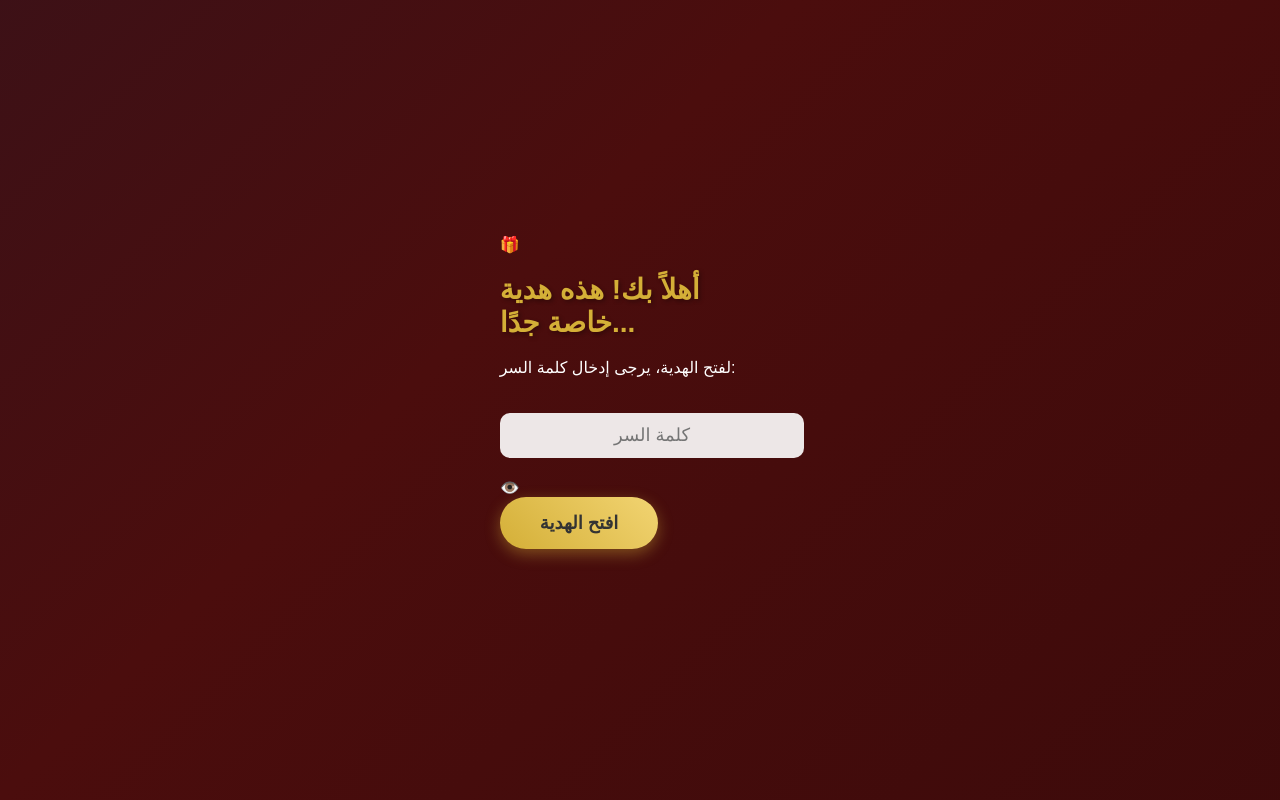
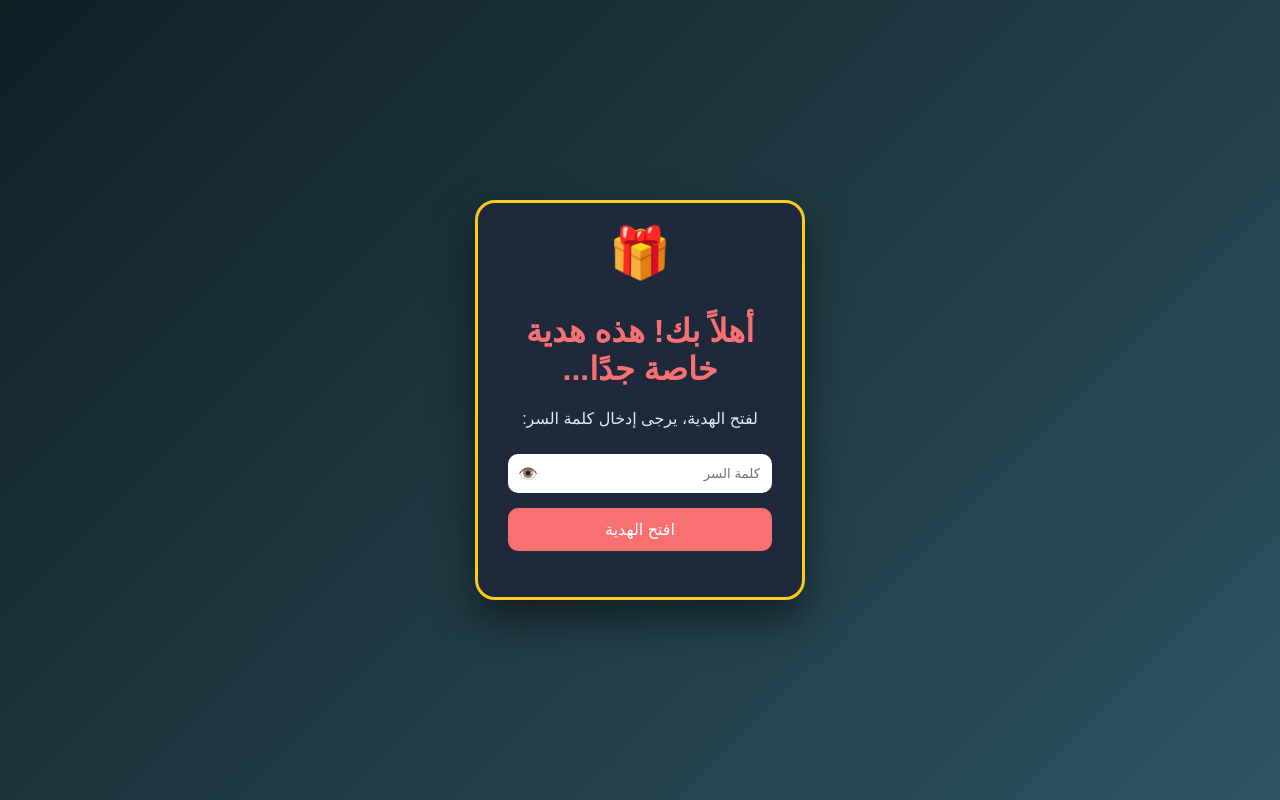
Before and after one commit to hamr191176-hash/THE-GIFT, a plain HTML site: page index.html in a window 1280 px wide. Drawn offline with Linux system fonts and the light colour scheme.

Commit message:
Update style.css

```diff
--- a/style.css
+++ b/style.css
@@ -1,69 +1,100 @@
-/* تصميم كامل جديد واحترافي */
+* {
+  box-sizing: border-box;
+  font-family: 'Cairo', sans-serif;
+}
+
 body {
   margin: 0;
-    padding: 0;
-    font-family: 'Cairo', sans-serif;
-    /* خلفية متحركة بألوان متدرجة */
-    background: linear-gradient(-45deg, #2c0707, #4b0d0d, #1a1a2e, #0f3460);
-    background-size: 400% 400%;
-    animation: gradientBG 15s ease infinite;
-    color: #fff;
+  height: 100vh;
+  background: linear-gradient(135deg, #0f2027, #203a43, #2c5364);
   display: flex;
   justify-content: center;
   align-items: center;
-    min-height: 100vh;
-    overflow: hidden;
+  direction: rtl;
 }
 
-@keyframes gradientBG {
-    0% { background-position: 0% 50%; }
-    50% { background-position: 100% 50%; }
-    100% { background-position: 0% 50%; }
+.container {
+  animation: fadeIn 1.2s ease;
 }
 
-.screen {
-    background: rgba(255, 255, 255, 0.1);
-    backdrop-filter: blur(15px); /* تأثير الزجاج الضبابي */
-    padding: 40px;
-    border-radius: 30px;
-    border: 1px solid rgba(212, 175, 55, 0.3);
-    box-shadow: 0 25px 50px rgba(0,0,0,0.5);
+.card {
+  background: #1e293b;
+  padding: 30px;
+  border-radius: 20px;
+  width: 330px;
   text-align: center;
-    max-width: 450px;
-    width: 90%;
+  border: 3px solid #facc15;
+  box-shadow: 0 20px 40px rgba(0,0,0,0.5);
+  animation: scaleIn 0.8s ease;
+}
+
+.gift-icon {
+  font-size: 50px;
+  animation: bounce 1.5s infinite;
 }
 
 h1 {
-    color: #d4af37; /* لون ذهبي */
-    text-shadow: 2px 2px 4px rgba(0,0,0,0.3);
-    font-size: 28px;
+  color: #f87171;
 }
 
-input[type="password"] {
+p {
+  color: #e5e7eb;
+}
+
+.input-box {
+  position: relative;
+}
+
+input {
   width: 100%;
   padding: 12px;
-    margin: 20px 0;
   border-radius: 10px;
   border: none;
-    background: rgba(255, 255, 255, 0.9);
-    text-align: center;
-    font-size: 18px;
+  outline: none;
+  margin-top: 10px;
+}
+
+#toggle {
+  position: absolute;
+  left: 10px;
+  top: 20px;
+  cursor: pointer;
 }
 
 button {
-    background: linear-gradient(45deg, #d4af37, #f2d472);
-    color: #333;
-    padding: 15px 40px;
+  margin-top: 15px;
+  padding: 12px;
+  width: 100%;
   border: none;
-    border-radius: 50px;
-    font-weight: bold;
-    font-size: 18px;
+  border-radius: 10px;
+  background: #f87171;
+  color: white;
+  font-size: 16px;
   cursor: pointer;
-    transition: 0.4s;
-    box-shadow: 0 5px 15px rgba(212, 175, 55, 0.4);
+  transition: 0.3s;
 }
 
 button:hover {
-    transform: translateY(-5px);
-    box-shadow: 0 10px 25px rgba(212, 175, 55, 0.6);
+  background: #ef4444;
 }
+
+.error {
+  color: #f87171;
+  margin-top: 10px;
+}
+
+/* Animations */
+@keyframes bounce {
+  0%,100% { transform: translateY(0); }
+  50% { transform: translateY(-10px); }
+}
+
+@keyframes fadeIn {
+  from { opacity: 0; }
+  to { opacity: 1; }
+}
+
+@keyframes scaleIn {
+  from { transform: scale(0.8); }
+  to { transform: scale(1); }
+}
```
Lines whose indentation alone changed are shown as unchanged.
